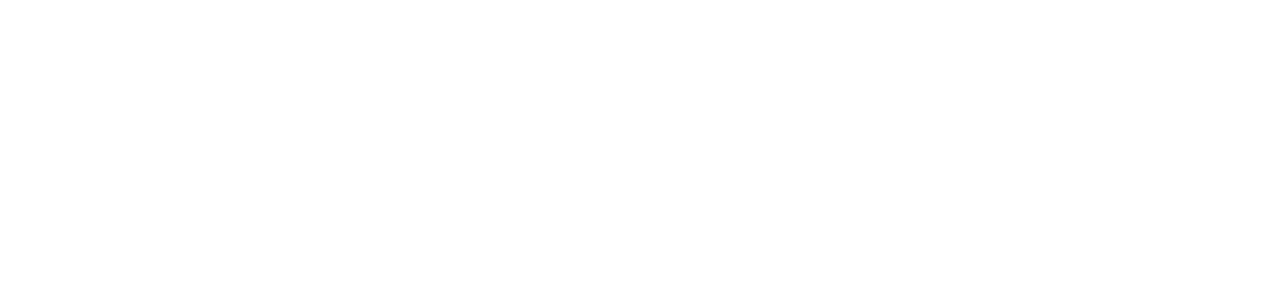
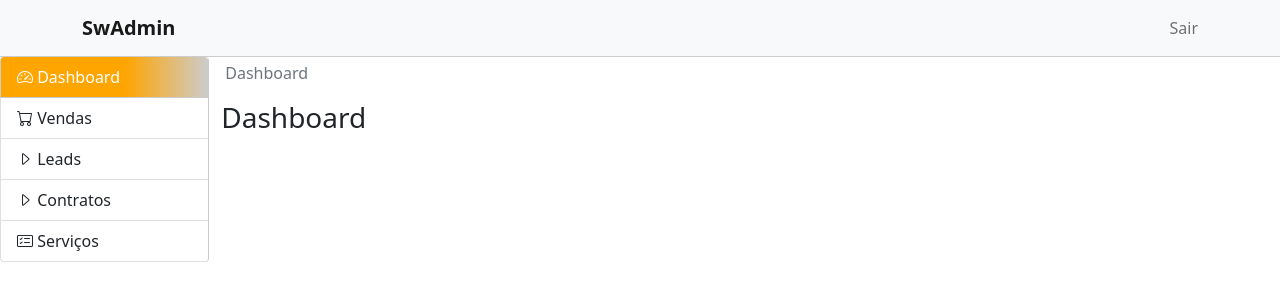
Before and after one commit to Jhonatan-Azevedo/SwAdmin, a Vue app: page /home/dashboard in a window 1280 px wide. Before the commit this address had no page. Shown: the top 300 px of the page. Built offline with nearby package versions, Linux system fonts and the light colour scheme.

Commit message:
ADD: component Dashboard

```diff
--- /dev/null
+++ b/src/components/dashboard/Dashboard.vue
@@ -0,0 +1,14 @@
+<template>
+  <section>
+    <h3>Dashboard</h3>
+  </section>
+</template>
+
+<script>
+export default {
+  name: "Dashboard",
+};
+</script>
+
+<style lang="scss" scoped>
+</style>
--- a/src/views/Home.vue
+++ b/src/views/Home.vue
@@ -2,7 +2,9 @@
   <div>
     <nav class="navbar navbar-light bg-light menu-superior">
       <div class="container">
-        <a class="navbar-brand" href="#">SwAdmin</a>
+        <router-link class="navbar-brand fw-bold" to="/home"
+          >SwAdmin</router-link
+        >
         <div class="navbar-nav">
           <ul class="navbar-nav">
             <li class="nav-item">
@@ -15,27 +17,34 @@
 
     <div class="d-flex">
       <div class="list-group menu-esquerda">
-        <router-link class="list-group-item list-group-item-action" to="/home"
+        <router-link
+          class="list-group-item list-group-item-action"
+          exact-active-class="active-link"
+          to="/home/dashboard"
           ><i class="bi bi-speedometer2"></i> Dashboard
         </router-link>
         <router-link
           class="list-group-item list-group-item-action"
           to="/home/vendas"
+          exact-active-class="active-link"
           ><i class="bi bi-cart"></i> Vendas
         </router-link>
         <router-link
           class="list-group-item list-group-item-action"
           to="/home/vendas/leads"
+          exact-active-class="active-link"
           ><i class="bi bi-caret-right"></i> Leads
         </router-link>
         <router-link
           class="list-group-item list-group-item-action"
           to="/home/vendas/contratos"
+          exact-active-class="active-link"
           ><i class="bi bi-caret-right"></i> Contratos
         </router-link>
         <router-link
           class="list-group-item list-group-item-action"
           to="/home/servicos"
+          exact-active-class="active-link"
           ><i class="bi bi-card-checklist"></i> Serviços
         </router-link>
       </div>
@@ -43,7 +52,7 @@
       <div class="w-100">
         <nav aria-label="breadcrumb" class="pt-1 ps-3">
           <ol class="breadcrumb">
-            <li class="breadcrumb-item active" aria-current="page">
+            <li class="breadcrumb-item text-secondary" aria-current="page">
               Dashboard
             </li>
           </ol>
@@ -78,4 +87,10 @@
   border-top: none;
   border-right: none;
 }
+
+.active-link {
+  color: #fff;
+  background-image: linear-gradient(to right, orange 60%, #ccc);
+  border-color: #ccc;
+}
 </style>
```
Also changed, not shown: src/router.js (+4 -7 lines).
